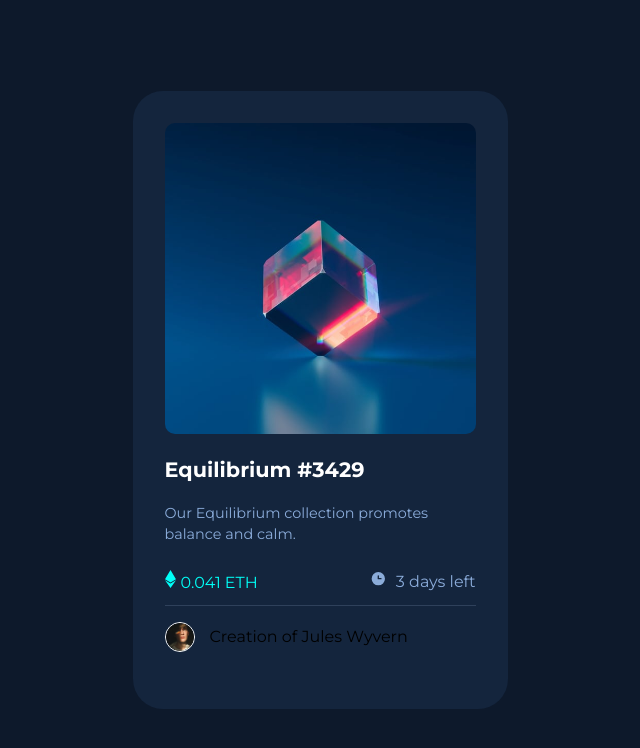
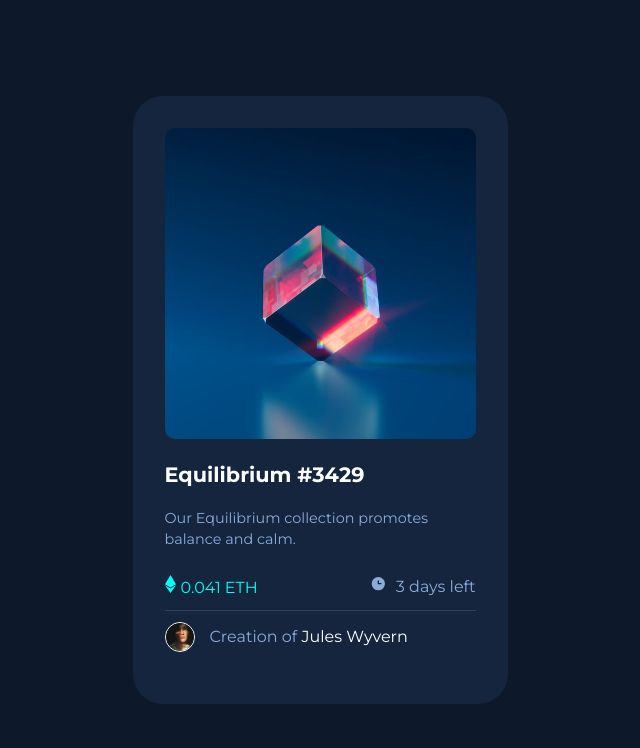
Before and after one commit to mgkh286/nft-preview-card-component-main, a plain HTML site: page index.html in a window 1280 px wide. Shown: the whole page, without its empty margins (320-960 px from the left). Drawn offline with Linux system fonts and the light colour scheme.

Commit message:
add readme

```diff
--- a/style.css
+++ b/style.css
@@ -113,7 +113,7 @@ body {
   display: flex;
   align-items: center;
   border-top: 1px solid hsl(215, 32%, 27%);
-  padding: 1rem 0;
+  padding: 0.7rem 0;
   gap: 15px;
 }
 
@@ -124,4 +124,8 @@ body {
 }
 
 .card-avatar p {
+  color: hsl(0, 0%, 100%);
 }
+.card-avatar p span {
+  color: hsl(215, 51%, 70%);
+}
```
Also changed, not shown: 3 other files.
